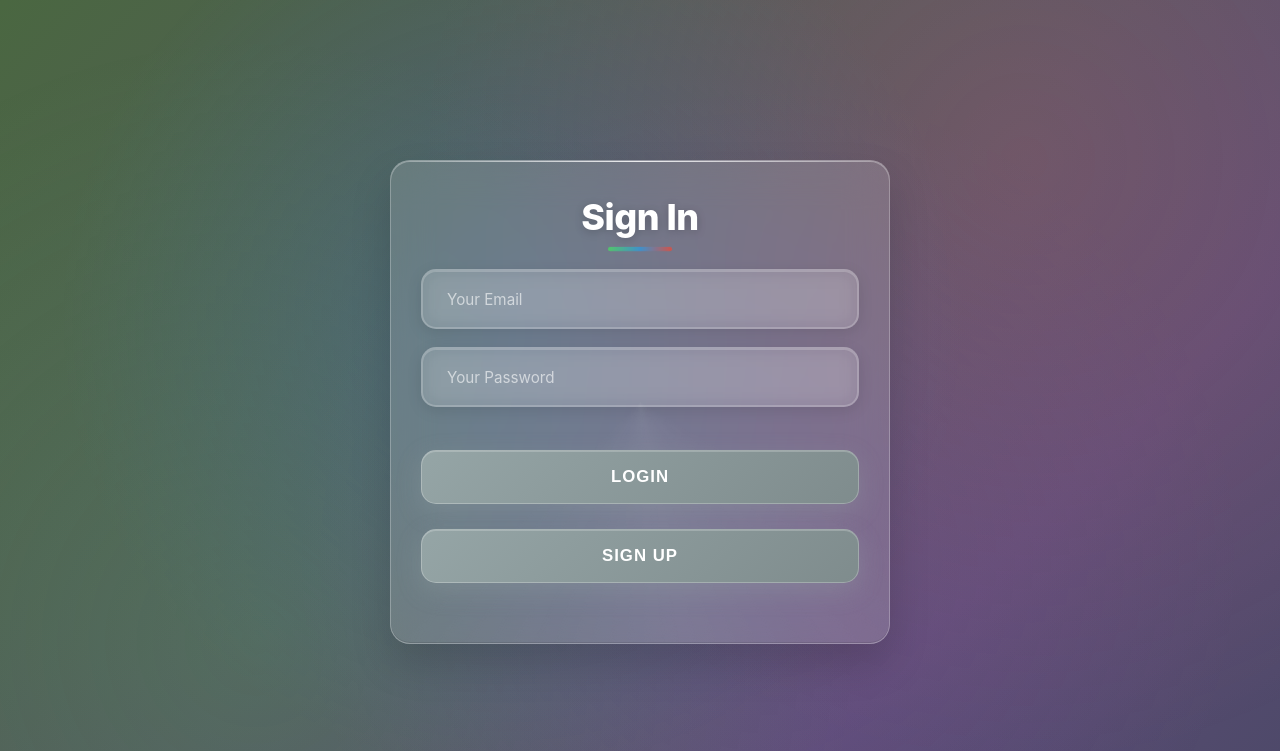
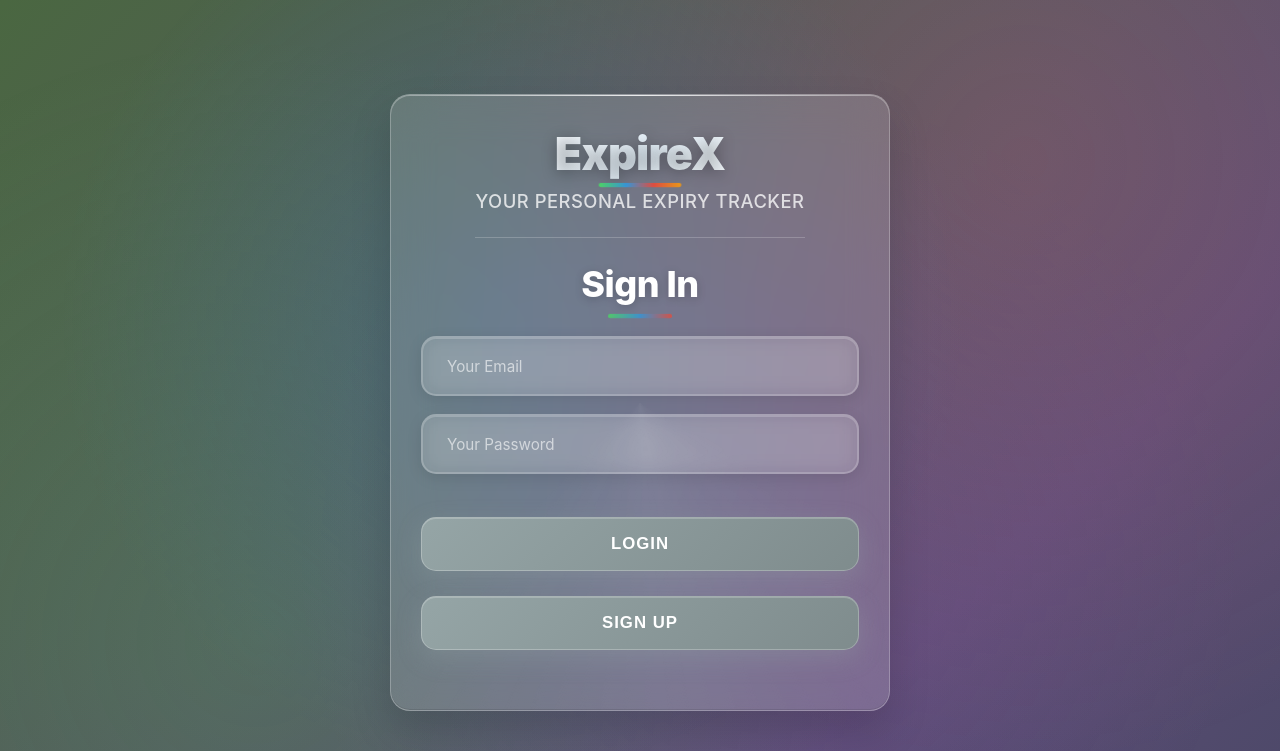
Before and after one commit to Navneeth-3108/expiry_tracker, a Flask app: page / in a window 1280 px wide. Shown: the top 751 px of the page. Run offline with Flask 3, Linux system fonts and the light colour scheme.

Commit message:
Added Brand

```diff
--- a/static/style.css
+++ b/static/style.css
@@ -161,6 +161,66 @@ body::before {
         opacity: 1;
         transform: translateY(0);
     }
+}
+
+/* Brand Header Styles */
+.brand-header {
+    text-align: center;
+    margin-bottom: 25px;
+    padding-bottom: 20px;
+    border-bottom: 1px solid rgba(255, 255, 255, 0.2);
+    position: relative;
+}
+
+.brand-title {
+    color: #ffffff;
+    font-size: clamp(2rem, 6vw, 2.8rem);
+    font-weight: 900;
+    text-align: center;
+    margin-bottom: 8px;
+    position: relative;
+    text-shadow: 0 3px 15px rgba(0, 0, 0, 0.3);
+    letter-spacing: -0.8px;
+    line-height: 1.1;
+    background: linear-gradient(135deg, #ffffff 0%, #e8f4fd 50%, #ffffff 100%);
+    -webkit-background-clip: text;
+    -webkit-text-fill-color: transparent;
+    background-clip: text;
+}
+
+.brand-title::after {
+    content: '';
+    position: absolute;
+    bottom: -8px;
+    left: 50%;
+    transform: translateX(-50%);
+    width: 80px;
+    height: 4px;
+    background: linear-gradient(90deg, #4CD964, #3498DB, #E74C3C, #F39C12);
+    border-radius: 2px;
+    animation: brandShimmer 3s ease-in-out infinite;
+}
+
+@keyframes brandShimmer {
+    0%, 100% {
+        opacity: 1;
+        transform: translateX(-50%) scale(1);
+    }
+    50% {
+        opacity: 0.8;
+        transform: translateX(-50%) scale(1.1);
+    }
+}
+
+.brand-subtitle {
+    color: rgba(255, 255, 255, 0.85);
+    font-size: clamp(0.9rem, 3vw, 1.1rem);
+    font-weight: 500;
+    margin: 0;
+    letter-spacing: 0.5px;
+    text-transform: uppercase;
+    opacity: 0.9;
+    font-family: -apple-system, BlinkMacSystemFont, 'Segoe UI', Roboto, sans-serif;
 }
 
 /* Typography */
@@ -979,6 +1081,20 @@ p[style*="color: red"] {
         border-radius: 15px;
         min-height: 54px;
         letter-spacing: 1px;
+    }
+
+    .brand-header {
+        margin-bottom: 25px;
+        padding-bottom: 20px;
+    }
+
+    .brand-title {
+        font-size: clamp(2.2rem, 4vw, 2.8rem);
+        margin-bottom: 8px;
+    }
+
+    .brand-subtitle {
+        font-size: clamp(0.95rem, 2.5vw, 1.15rem);
     }
 
     .product-entry {
--- a/templates/categories.html
+++ b/templates/categories.html
@@ -8,6 +8,10 @@
 </head>
 <body>
     <div class="container welcome-container">
+        <div class="brand-header">
+            <h1 class="brand-title">ExpireX</h1>
+            <p class="brand-subtitle">Your Personal Expiry Tracker</p>
+        </div>
         <div class="welcome-header">
             <h1>Welcome, {{ name }}!</h1>
             <h2>Select a Category</h2>
--- a/templates/category_products.html
+++ b/templates/category_products.html
@@ -8,6 +8,10 @@
 </head>
 <body>
     <div class="container welcome-container">
+        <div class="brand-header">
+            <h1 class="brand-title">ExpireX</h1>
+            <p class="brand-subtitle">Your Personal Expiry Tracker</p>
+        </div>
         <div class="welcome-header">
             <h1>{{ category }} Products</h1>
             <h2>Customize your Notification settings</h2>
--- a/templates/create.html
+++ b/templates/create.html
@@ -8,6 +8,10 @@
 </head>
 <body>
     <div class="container">
+        <div class="brand-header">
+            <h1 class="brand-title">ExpireX</h1>
+            <p class="brand-subtitle">Your Personal Expiry Tracker</p>
+        </div>
         <form action="/create" method="POST">
         <div>
             <h1>Sign Up</h1>
--- a/templates/forget.html
+++ b/templates/forget.html
@@ -8,6 +8,10 @@
 </head>
 <body>
     <div class="container">
+        <div class="brand-header">
+            <h1 class="brand-title">ExpireX</h1>
+            <p class="brand-subtitle">Your Personal Expiry Tracker</p>
+        </div>
         <h1>Password Reset</h1>
         <form action="/check" method="POST">
             <div>
--- a/templates/index.html
+++ b/templates/index.html
@@ -8,6 +8,10 @@
 </head>
 <body>
   <div class="container">
+    <div class="brand-header">
+      <h1 class="brand-title">ExpireX</h1>
+      <p class="brand-subtitle">Your Personal Expiry Tracker</p>
+    </div>
     <form action="/login" method="POST">
       <h1>Sign In</h1>
       <div>
--- a/templates/otp.html
+++ b/templates/otp.html
@@ -8,6 +8,10 @@
 </head>
 <body>
     <div class="container">
+        <div class="brand-header">
+            <h1 class="brand-title">ExpireX</h1>
+            <p class="brand-subtitle">Your Personal Expiry Tracker</p>
+        </div>
         <form action="/otp" method="post">
             <h2>Email Verification</h2>
             <p>We have sent a verification code to your email. Please enter it below:</p>
--- a/templates/pwotp.html
+++ b/templates/pwotp.html
@@ -8,6 +8,10 @@
 </head>
 <body>
     <div class="container">
+        <div class="brand-header">
+            <h1 class="brand-title">ExpireX</h1>
+            <p class="brand-subtitle">Your Personal Expiry Tracker</p>
+        </div>
         <form action="/pwotp" method="post">
             <h2>Password Reset</h2>
             <p>We have sent OTP to your email. Please enter it below:</p>
--- a/templates/reset.html
+++ b/templates/reset.html
@@ -8,6 +8,10 @@
 </head>
 <body>
     <div class="container">
+        <div class="brand-header">
+            <h1 class="brand-title">ExpireX</h1>
+            <p class="brand-subtitle">Your Personal Expiry Tracker</p>
+        </div>
         <h1>Password Reset</h1>
         <form action="/reset" method="POST">
             <div>
```
Also changed, not shown: other parts of static/style.css (+42 -0 lines).
